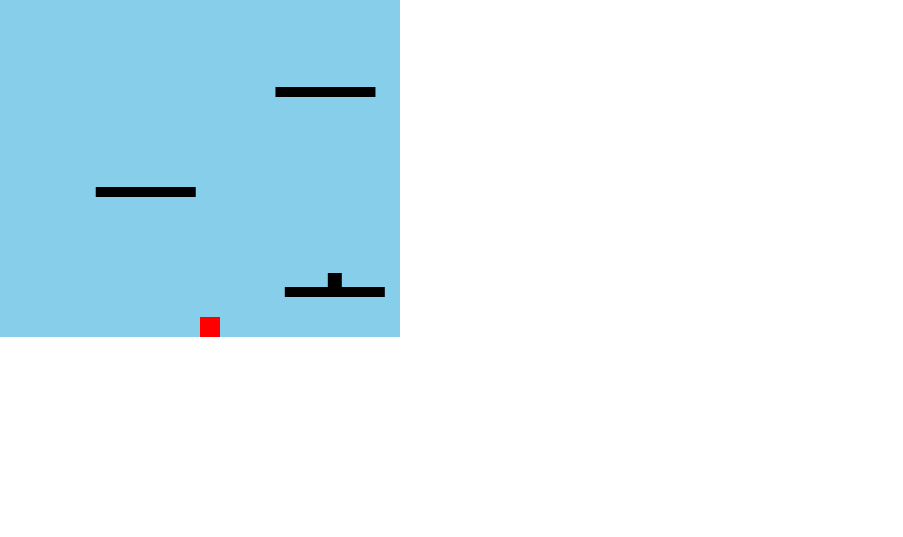
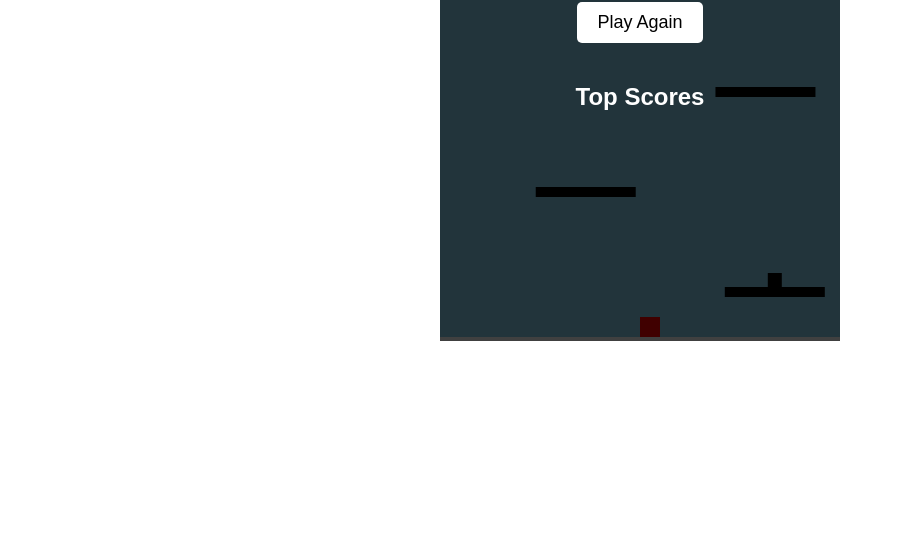
Before and after one commit to amitfld/icy-tower-game, a plain HTML site: page index.html in a window 1280 px wide. Shown: the part 263-800 px from the top of the page, without its empty margins (0-903 px from the left). Drawn offline with Linux system fonts and the light colour scheme.

Commit message:
Added game over screen

```diff
--- a/index.html
+++ b/index.html
@@ -10,7 +10,51 @@
     </style>
 </head>
 <body>
-    <canvas id="gameCanvas" width="400" height="600"></canvas>
+    <!-- <canvas id="gameCanvas" width="400" height="600"></canvas> -->
+    <div id="gameContainer" style="position: relative; width: 400px; margin: auto;">
+        <canvas id="gameCanvas" width="400" height="600"></canvas>
+
+        <!-- Game Over Screen -->
+        <div id="gameOverScreen" style="
+            position: absolute;
+            top: 0;
+            left: 0;
+            width: 100%;
+            height: 100%;
+            background: rgba(0, 0, 0, 0.75);
+            display: none;
+            color: white;
+            font-family: Arial, sans-serif;
+            justify-content: center;
+            align-items: center;
+            flex-direction: column;
+            z-index: 10;
+            display: flex;
+        ">
+            <h1 style="margin-bottom: 10px; font-size: 36px;">GAME OVER</h1>
+            <button onclick="restartGame()" style="
+                padding: 10px 20px;
+                font-size: 18px;
+                margin-bottom: 20px;
+                background-color: #fff;
+                border: none;
+                border-radius: 5px;
+                cursor: pointer;
+                transition: background 0.3s;
+            " onmouseover="this.style.background='#eee'" onmouseout="this.style.background='#fff'">
+                Play Again
+            </button>
+            <h2 style="margin-bottom: 10px;">Top Scores</h2>
+            <ol id="leaderboard" style="padding: 0; list-style: none; font-size: 16px;"></ol>
+        </div>
+    </div>
+
+    <div id="gameOverScreen" style="display:none; text-align:center; margin-top: 20px;">
+        <h1 style="font-family: Arial;">GAME OVER</h1>
+        <button onclick="restartGame()" style="font-size: 20px; padding: 10px 20px;">Play Again</button>
+        <h2>Top Scores</h2>
+        <ol id="leaderboard" style="font-family: Arial; font-size: 18px;"></ol>
+    </div>
     <script>
         const canvas = document.getElementById('gameCanvas');
         const ctx = canvas.getContext('2d');
@@ -296,19 +340,66 @@
 
             // 🧾 Draw score
             drawScore();
-
+            // 🏁 Game Over
             if (gameOver) {
-                ctx.fillStyle = 'black';
-                ctx.font = '40px Arial';
-                ctx.textAlign = 'center';
-                ctx.fillText('GAME OVER', canvas.width / 2, canvas.height / 2);
+                showGameOver();
+                return;
             }
-
-
             requestAnimationFrame(updateGame);
         }
 
         updateGame();
+        function showGameOver() {
+            // Store score in localStorage
+            let scores = JSON.parse(localStorage.getItem('icyTowerScores')) || [];
+            scores.push(score);
+            scores.sort((a, b) => b - a); // Descending order
+            scores = scores.slice(0, 10); // Keep top 10
+            localStorage.setItem('icyTowerScores', JSON.stringify(scores));
+
+            // Display leaderboard
+            const leaderboard = document.getElementById('leaderboard');
+            leaderboard.innerHTML = '';
+            scores.forEach((s, i) => {
+                const li = document.createElement('li');
+                li.textContent = `#${i + 1}: ${s}`;
+                leaderboard.appendChild(li);
+            });
+
+            // Show game over screen
+            document.getElementById('gameOverScreen').style.display = 'flex';
+        }
+    function restartGame() {
+        // Reset game state
+        gameOver = false;
+        hasLeftStartZone = false;
+        score = 0;
+        lastPlatformY = canvas.height;
+        totalPlatformsCreated = 10;
+        totalType1Enemies = 0;
+        totalType2Enemies = 0;
+
+        // Reset player
+        player.x = canvas.width / 2;
+        player.y = canvas.height - 150;
+        player.velX = 0;
+        player.velY = 0;
+        player.jumping = false;
+
+        // Recreate platforms
+        platforms = [];
+        for (let i = 0; i < 10; i++) {
+            platforms.push(createPlatform(i));
+        }
+
+        // Hide game over screen
+        document.getElementById('gameOverScreen').style.display = 'none';
+
+        // Restart game loop
+        updateGame();
+    }
+
+
     </script>
 </body>
 </html>
```
